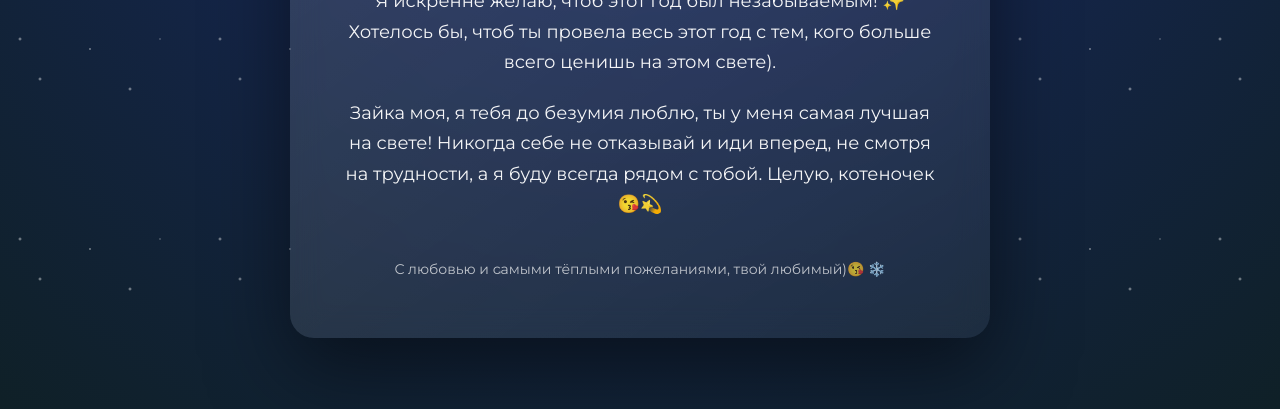
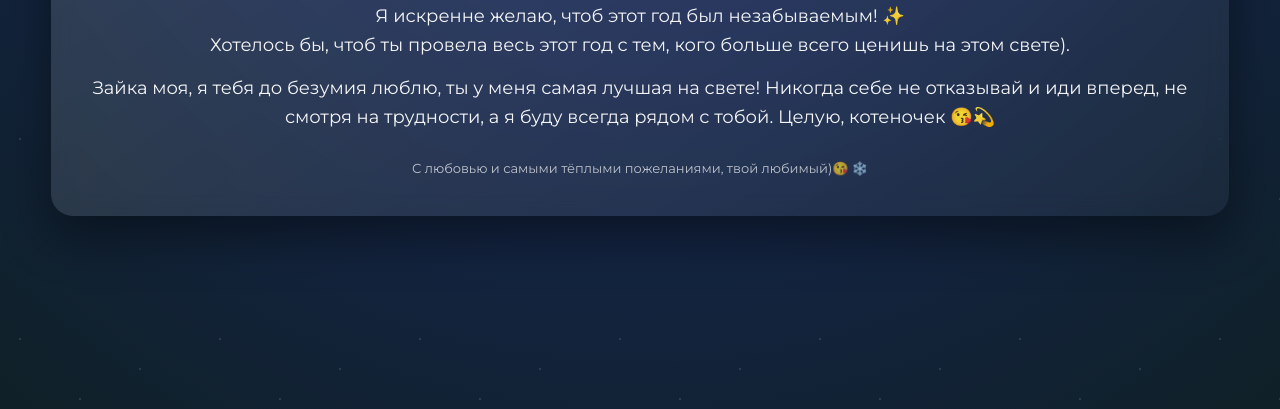
Before and after one commit to vladislave335/NewyearVarL, a plain HTML site: page index.html in a window 1280 px wide. Shown: the part 391-800 px from the top of the page. Drawn offline with nearby package versions, Linux system fonts and the light colour scheme.

Commit message:
Update index.html

```diff
--- a/index.html
+++ b/index.html
@@ -4,7 +4,9 @@
   <meta charset="UTF-8" />
   <meta name="viewport" content="width=device-width, initial-scale=1.0" />
   <title>С Новым годом, Варюша!</title>
+
   <link href="https://fonts.googleapis.com/css2?family=Playfair+Display:wght@500;700&family=Montserrat:wght@300;400;600&display=swap" rel="stylesheet">
+
   <style>
     * {
       box-sizing: border-box;
@@ -13,124 +15,124 @@
     }
 
     body {
-      height: 100vh;
+      min-height: 100vh;
       background: radial-gradient(circle at top, #1a2a6c, #0f2027);
       display: flex;
       align-items: center;
       justify-content: center;
       font-family: 'Montserrat', sans-serif;
       color: #fff;
-      overflow: hidden;
+      overflow-x: hidden;
+      -webkit-font-smoothing: antialiased;
     }
 
-    /* Снег */
+    /* Лёгкий снег */
     .snow {
       position: fixed;
-      top: 0;
-      left: 0;
-      width: 100%;
-      height: 100%;
+      inset: 0;
       pointer-events: none;
-      background-image: radial-gradient(2px 2px at 20px 30px, #fff, transparent),
-        radial-gradient(2px 2px at 40px 70px, #fff, transparent),
-        radial-gradient(1.5px 1.5px at 90px 40px, #fff, transparent),
-        radial-gradient(2px 2px at 130px 80px, #fff, transparent),
-        radial-gradient(1px 1px at 160px 30px, #fff, transparent);
+      background-image:
+        radial-gradient(1px 1px at 20px 30px, #fff, transparent),
+        radial-gradient(1px 1px at 80px 90px, #fff, transparent),
+        radial-gradient(1px 1px at 140px 60px, #fff, transparent);
       background-size: 200px 200px;
-      animation: snow 25s linear infinite;
-      opacity: 0.6;
+      animation: snow 40s linear infinite;
+      opacity: 0.4;
     }
 
     @keyframes snow {
-      0% { background-position: 0 0; }
-      100% { background-position: 0 1000px; }
+      from { background-position: 0 0; }
+      to   { background-position: 0 800px; }
     }
 
     .card {
       position: relative;
-      background: linear-gradient(145deg, rgba(255,255,255,0.15), rgba(255,255,255,0.05));
-      backdrop-filter: blur(15px);
-      border-radius: 24px;
-      padding: 60px 50px;
-      max-width: 700px;
+      background: linear-gradient(
+        145deg,
+        rgba(255,255,255,0.14),
+        rgba(255,255,255,0.04)
+      );
+      backdrop-filter: blur(10px);
+      -webkit-backdrop-filter: blur(10px);
+      border-radius: 22px;
+      padding: 40px 24px;
+      max-width: 92vw;
       text-align: center;
-      box-shadow: 0 30px 80px rgba(0,0,0,0.5);
-      animation: fadeIn 2s ease;
+      box-shadow: 0 20px 50px rgba(0,0,0,0.45);
+      animation: fadeIn 1.2s ease;
     }
 
     @keyframes fadeIn {
-      from { opacity: 0; transform: translateY(30px); }
-      to { opacity: 1; transform: translateY(0); }
-    }
-
-    h1 {
-      font-family: 'Playfair Display', serif;
-      font-size: 48px;
-      margin-bottom: 20px;
-      letter-spacing: 2px;
-    }
-
-    h1 span {
-      color: #ffd700;
-      text-shadow: 0 0 15px rgba(255,215,0,0.8);
-    }
-
-    .name {
-      font-size: 56px;
-      font-weight: 700;
-      margin: 25px 0;
-      background: linear-gradient(90deg, #fff, #ffd700, #fff);
-      -webkit-background-clip: text;
-      -webkit-text-fill-color: transparent;
-      animation: glow 3s infinite;
-    }
-
-    @keyframes glow {
-      0% { text-shadow: 0 0 10px rgba(255,215,0,0.3); }
-      50% { text-shadow: 0 0 25px rgba(255,215,0,0.9); }
-      100% { text-shadow: 0 0 10px rgba(255,215,0,0.3); }
-    }
-
-    p {
-      font-size: 18px;
-      line-height: 1.7;
-      opacity: 0.95;
-      margin-top: 20px;
-    }
-
-    .footer {
-      margin-top: 40px;
-      font-size: 14px;
-      opacity: 0.7;
+      from { opacity: 0; transform: translateY(20px); }
+      to   { opacity: 1; transform: translateY(0); }
     }
 
     .stars {
       position: absolute;
       inset: 0;
       background-image:
-        radial-gradient(2px 2px at 10% 20%, #fff, transparent),
-        radial-gradient(1.5px 1.5px at 80% 30%, #fff, transparent),
-        radial-gradient(1px 1px at 50% 70%, #fff, transparent),
-        radial-gradient(2px 2px at 30% 90%, #fff, transparent);
-      opacity: 0.35;
-      border-radius: 24px;
+        radial-gradient(2px 2px at 15% 25%, #fff, transparent),
+        radial-gradient(1.5px 1.5px at 80% 35%, #fff, transparent),
+        radial-gradient(1px 1px at 50% 75%, #fff, transparent);
+      opacity: 0.3;
+      border-radius: 22px;
+      pointer-events: none;
+    }
+
+    h1 {
+      font-family: 'Playfair Display', serif;
+      font-size: clamp(26px, 6vw, 42px);
+      margin-bottom: 14px;
+      letter-spacing: 1px;
+    }
+
+    h1 span {
+      color: #ffd700;
+      text-shadow: 0 0 12px rgba(255,215,0,0.7);
+    }
+
+    .name {
+      font-size: clamp(36px, 9vw, 56px);
+      font-weight: 700;
+      margin: 18px 0;
+      background: linear-gradient(90deg, #fff, #ffd700, #fff);
+      -webkit-background-clip: text;
+      -webkit-text-fill-color: transparent;
+      animation: glow 4s infinite;
+    }
+
+    @keyframes glow {
+      0%, 100% { text-shadow: 0 0 8px rgba(255,215,0,0.4); }
+      50%      { text-shadow: 0 0 18px rgba(255,215,0,0.9); }
+    }
+
+    p {
+      font-size: clamp(15px, 4vw, 18px);
+      line-height: 1.6;
+      opacity: 0.95;
+      margin-top: 14px;
+    }
+
+    .footer {
+      margin-top: 28px;
+      font-size: 13px;
+      opacity: 0.7;
     }
   </style>
 </head>
+
 <body>
   <div class="snow"></div>
 
   <div class="card">
     <div class="stars"></div>
-    <h1>С Новым годом, <span>Мой котенок</span> ✨</h1>
+
+    <h1>С Новым годом, <span>мой котёнок</span> ✨</h1>
     <div class="name">Варюша</div>
-    <p>
-      Я искренне желаю, чтоб этот год был незабываемым! ✨<br>
-      Хотелось бы, чтоб ты провела весь этот год с тем, кого больше всего ценишь на этом свете).
-    </p>
-    <p>
-      Зайка моя, я тебя до безумия люблю, ты у меня самая лучшая на свете! Никогда себе не отказывай и иди вперед, не смотря на трудности, а я буду всегда рядом с тобой. Целую, котеночек 😘💫
-    </p>
+
+    <p>Я искренне желаю, чтоб этот год был незабываемым! ✨<br> Хотелось бы, чтоб ты провела весь этот год с тем, кого больше всего ценишь на этом свете).</p>
+    <p>Зайка моя, я тебя до безумия люблю, ты у меня самая лучшая на свете! Никогда себе не отказывай и иди вперед, не смотря на трудности, а я буду всегда рядом с тобой. Целую, котеночек 😘💫</p>
+
     <div class="footer">С любовью и самыми тёплыми пожеланиями, твой любимый)😘 ❄️</div>
   </div>
 </body>
```
